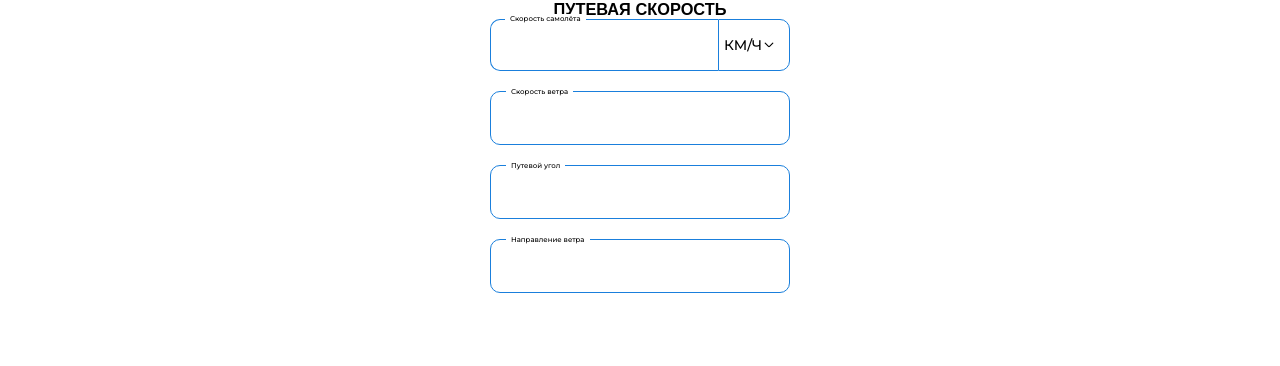
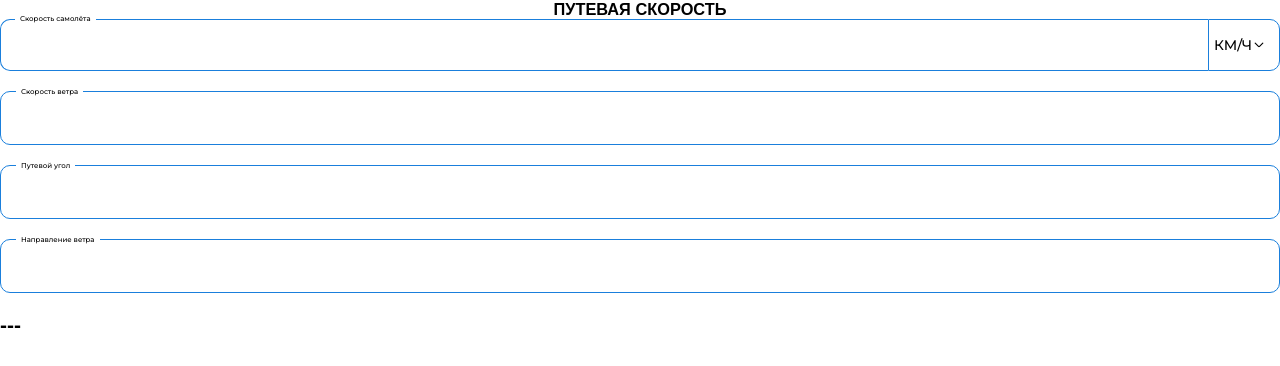
Before and after one commit to alibaysarov/navCalc, a React (Create React App) app in the folder nav-calc/: page / in a window 1280 px wide. Shown: the top 366 px of the page. Built offline with nearby package versions, Linux system fonts and the light colour scheme.

Commit message:
Разбил верстку на React-компоненты со своей логикой

```diff
--- a/nav-calc/src/App.jsx
+++ b/nav-calc/src/App.jsx
@@ -1,41 +1,28 @@
 import React from "react";
 import Number from './mathLogic.js';
 import {groundSpeed} from './aeroNavLogic.js'
+import Input from './components/Input';
+import SelectInput from "./components/SelectInput";
+import Content from "./components/Content";
+import Container from './components/Container';
+
 function App() {
   const [airspeedInput,setAirSpeedInput]=React.useState('');
-  const airspeedInputHandler=(e)=>{
-    e.target.value=e.target.value.replace(/(^0{1,1}|[A-Za-zА-Яа-я])/g,'')
-    setAirSpeedInput(e.target.value);
 
-  }
   const [windSpeedInput,setWindSpeedInput]=React.useState('');
-  const windSpeedInputHandler=(e)=>{
-    e.target.value=e.target.value.replace(/(^0{1,1}|[A-Za-zА-Яа-я])/g,'')
-    setWindSpeedInput(e.target.value);
 
-  }
   const [course,setCourse]=React.useState('');
-  const courseInputHandler=(e)=>{
-    e.target.value=e.target.value.replace(/(^0{1,1}|[A-Za-zА-Яа-я])/g,'')
-    setCourse(e.target.value);
 
-  }
   const [windDirection,setWindDirection]=React.useState('');
-  const windDirectionHandler=(e)=>{
-    e.target.value=e.target.value.replace(/(^0{1,1}|[A-Za-zА-Яа-я])/g,'')
-    setWindDirection(e.target.value);
 
-  }
-  const airSpd=Number(airspeedInput);
-  const windSpd=Number(windSpeedInput);
-  const magnetCourse=Number(course);
-  const windDir=Number(windDirection);
+  const airSpd=Number(airspeedInput.trim());
+  const windSpd=Number(windSpeedInput.trim());
+  const magnetCourse=Number(course.trim());
+  const windDir=Number(windDirection.trim());
   const res=groundSpeed(airSpd,windSpd,magnetCourse,windDir)
 
-  const [selectOpened,setSelectOpened]=React.useState(false);
-  const selectHandler=()=>{
-    setSelectOpened(prev=>!prev)
-  }
+
+
 
  const styles={
   title:{
@@ -46,48 +33,16 @@ function App() {
   return (
    <div>
 
-    <div className="container">
-    <h3 style={styles.title}>Путевая скорость</h3>
-      <div className="groundSpeedInputs">
-
-        <div className="groundSpeedInput">
-        <span>Скорость самолёта</span>
-          <input type="text" value={airspeedInput} onChange={airspeedInputHandler} />
-        <div className="select" onClick={selectHandler}>
-          <img src="/img/arrowDn.svg" alt="Стрелка" width={10} height={7} />
-          <div className={`options ${selectOpened&& 'show'}`}>
-
-          <div className="option">
-            КМ/Ч
-          </div>
-          <div className="option">
-            MPH
-          </div>
-          <div className="option">
-            KTS
-          </div>
-
-          </div>
-
-        </div>
-        </div>
-
-        <div className="groundSpeedInputSimple">
-        <span>Скорость ветра</span>
-        <input type="text" value={windSpeedInput}  onChange={windSpeedInputHandler} />
-        </div>
-
-        <div className="groundSpeedInputSimple">
-        <span>Путевой угол</span>
-        <input type="text" value={course}  onChange={courseInputHandler}  />
-        </div>
-        <div className="groundSpeedInputSimple">
-          <span>Направление ветра</span>
-        <input type="text" value={windDirection} onChange={windDirectionHandler} />
-        </div>
-      </div>
-
-    </div>
+    <Container>
+      <h3 style={styles.title}>Путевая скорость</h3>
+        <Content>
+            <SelectInput label='Воздушная скорость' value={airspeedInput} setValue={setAirSpeedInput}/>
+            <Input label="Скорость ветра" value={windSpeedInput} setValue={setWindSpeedInput}/>
+            <Input label="Путевой угол" value={course} setValue={setCourse}/>
+            <Input label="Направление ветра" value={windDirection} setValue={setWindDirection}/>
+        </Content>
+          <h2>{res}</h2>
+    </Container>
    </div>
   );
 }
--- /dev/null
+++ b/nav-calc/src/components/Container/index.jsx
@@ -0,0 +1,11 @@
+import React from 'react';
+import cl from './index.module.scss';
+const Container = ({children}) => {
+    return (
+        <div className={cl.content}>
+            {children}
+        </div>
+    );
+};
+
+export default Container;
--- /dev/null
+++ b/nav-calc/src/components/Container/index.module.scss
@@ -0,0 +1,5 @@
+.container{
+    width: 100%;
+    max-width: 300px;
+    margin: 0 auto;
+}
--- /dev/null
+++ b/nav-calc/src/components/Content/index.jsx
@@ -0,0 +1,12 @@
+import React from 'react';
+import cl from './index.module.scss'
+const Content = ({children}) => {
+
+    return (
+        <div  className={cl.content}>
+            {children}
+        </div>
+    );
+};
+
+export default Content;
--- /dev/null
+++ b/nav-calc/src/components/Content/index.module.scss
@@ -0,0 +1,5 @@
+.content{
+    display: flex;
+        flex-direction: column;
+        align-items: center;
+}
--- /dev/null
+++ b/nav-calc/src/components/Input/index.jsx
@@ -0,0 +1,16 @@
+import React from 'react';
+
+const Input = ({label,value,setValue}) => {
+    const inputHandler=(e)=>{
+        e.target.value=e.target.value.replace(/(^0{1,1}|[A-Za-zА-Яа-я])/g,'');
+        setValue(e.target.value)
+    }
+    return (
+        <div className="groundSpeedInputSimple">
+        <span>{label}</span>
+        <input type="text" value={value}  onChange={inputHandler} />
+        </div>
+    );
+};
+
+export default Input;
--- /dev/null
+++ b/nav-calc/src/components/SelectInput/index.jsx
@@ -0,0 +1,39 @@
+import React from 'react';
+import cl from './index.module.scss';
+const SelectInput = ({label,value,setValue}) => {
+  const inputHandler=(e)=>{
+    e.target.value=e.target.value.replace(/(^0{1,1}|[A-Za-zА-Яа-я])/g,'');
+    setValue(e.target.value)
+    }
+
+    const [selectOpened,setSelectOpened]=React.useState(false);
+    const selectHandler=()=>{
+      setSelectOpened(prev=>!prev)
+    }
+
+    return (
+        <div className={cl.Input}>
+        <span>Скорость самолёта</span>
+          <input type="text" value={value} onChange={inputHandler} />
+        <div className={cl.select} onClick={selectHandler}>
+          <img src="/img/arrowDn.svg" alt="Стрелка" width={10} height={7} />
+          <div className={selectOpened?cl.options+' '+cl.show:cl.options}>
+
+          <div className={cl.option}>
+            КМ/Ч
+          </div>
+          <div className={cl.option}>
+            MPH
+          </div>
+          <div className={cl.option}>
+            KTS
+          </div>
+
+          </div>
+
+        </div>
+        </div>
+    );
+};
+
+export default SelectInput;
--- /dev/null
+++ b/nav-calc/src/components/SelectInput/index.module.scss
@@ -0,0 +1,98 @@
+.Input{
+    display: flex;
+    align-items: stretch;
+
+    position: relative;
+    width: 100%;
+    span{
+        position: absolute;
+        top: -5px;
+        left: 15px;
+        display: block;
+        padding: 2px 5px;
+        font-family: 'Montserrat';
+        font-style: normal;
+        font-weight: 500;
+        font-size: 7px;
+        line-height: 6px;
+        /* or 86% */
+        text-align: center;
+        background-color: #fff;
+        color: #000000;
+
+    }
+    input{
+        border: none;
+        outline: none;
+        background-color: transparent;
+        padding-left: 10px;
+        width: 100%;
+        min-height: 52px;
+        border:1px solid #1A7FDC;
+        border-radius: 10px;
+        border-top-right-radius: 0px;
+        border-bottom-right-radius: 0px;
+        border-right: 0px;
+
+
+    }
+    margin-bottom: 20px;
+    &:last-of-type{
+        margin-bottom: 0px;
+    }
+    .select{
+        border:1px solid #1A7FDC;
+        border-radius:10px;
+        border-top-left-radius:0px;
+        border-bottom-left-radius:0px;
+        position: relative;
+        width: 100%;
+        max-width: 72px;
+        cursor: pointer;
+        img{
+            position: absolute;
+            right: 15px;
+            top: 50%;
+            transform: translateY(-50%);
+        }
+        .options{
+            position: absolute;
+            z-index: 200;
+            height: 100%;
+            width: 100%;
+            overflow-y: hidden;
+            &.show{
+                overflow-y: visible;
+            }
+            .option{
+                // height: 75%;
+                // transform: translateY(16%);
+                height: 100%;
+                display: flex;
+                align-items: center;
+
+                font-family: 'Montserrat';
+                font-style: normal;
+                font-weight: 500;
+                font-size: 14px;
+                line-height: 14px;
+                /* or 100% */
+                padding: 0 5px;
+                color: #000000;
+                z-index: 120;
+                &:not(:nth-of-type(1)){
+                    background-color: #fff;
+                    border:1px solid #1A7FDC;
+                    border-bottom:1px;
+                    // margin: 0px -1px;
+                }
+                &:last-child{
+                    border-bottom:1px solid #1A7FDC;
+                    border-bottom-right-radius:10px;
+                    border-bottom-left-radius:5px;
+                }
+            }
+
+        }
+    }
+}
```
Also changed, not shown: nav-calc/public/logo192.png (deleted), nav-calc/public/logo512.png (deleted), nav-calc/public/manifest.json (deleted).
